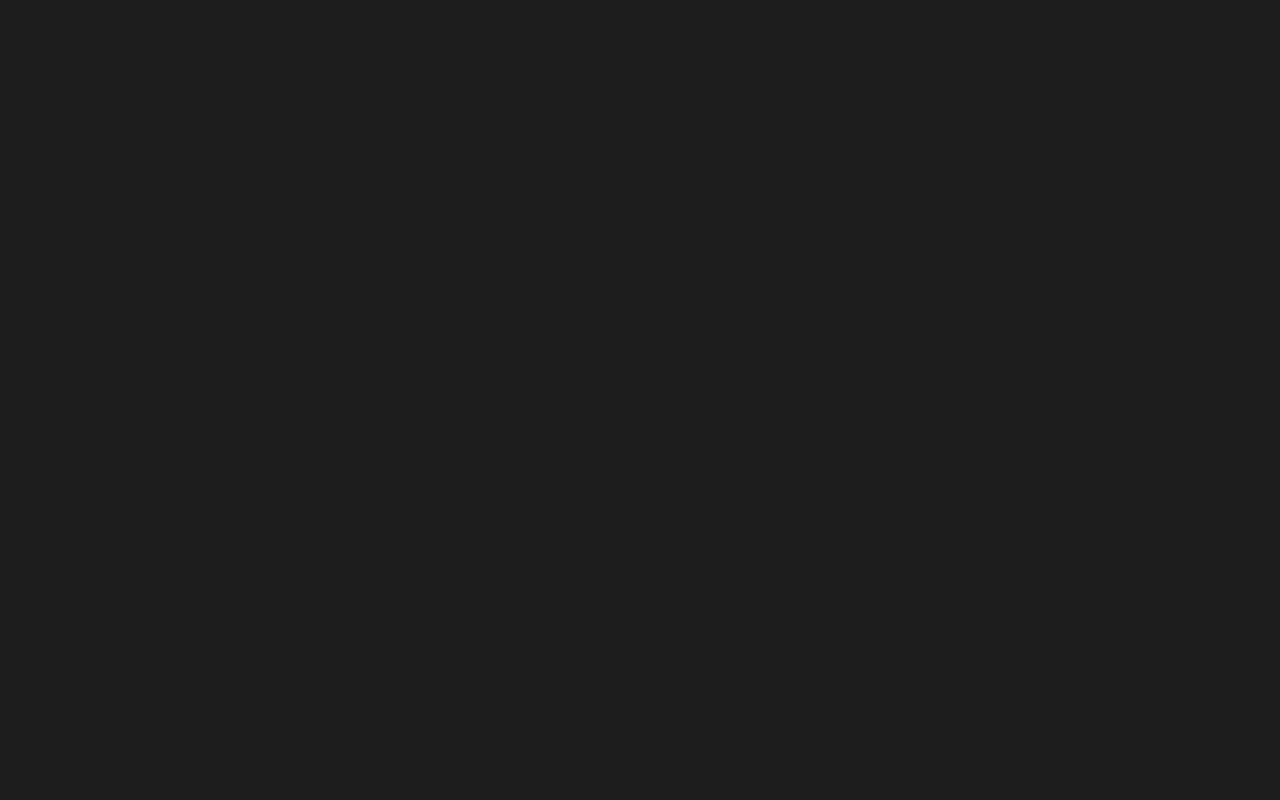
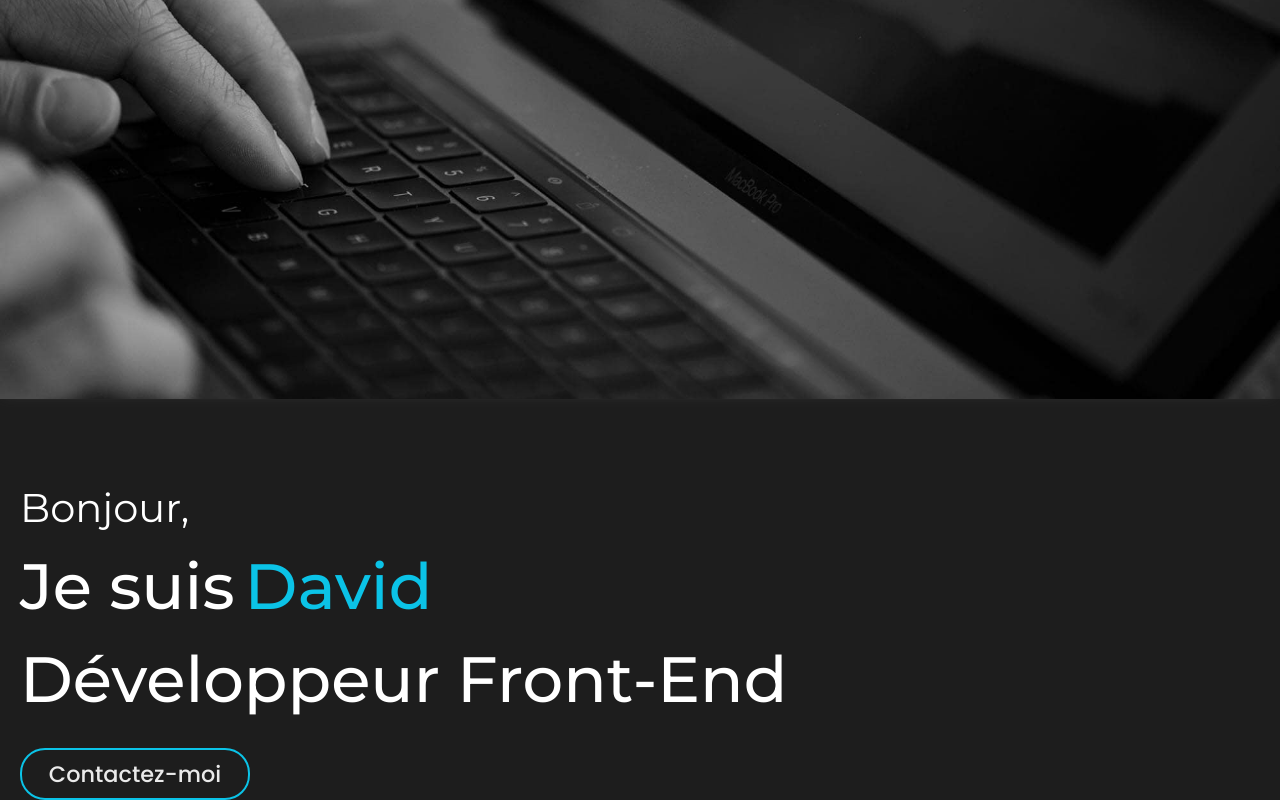
Before and after one commit to DavidDevPro/projet-12-portfolio-version-2, a React (Vite) app: page / in a window 1280 px wide. Shown: the part 331-1131 px from the top of the page. Before the commit the page ends 800 px from the top, so only its background shows below. Built offline with nearby package versions, Linux system fonts and the light colour scheme.

Commit message:
page d'accueil version 1 terminée

```diff
--- a/src/pages/HomePage.jsx
+++ b/src/pages/HomePage.jsx
@@ -1,7 +1,26 @@
 import React from "react";
+import background from "../assets/img/homeBackground.jpg";
+import { Link } from "react-router-dom";
 
 const HomePage = () => {
-  return <div className="homePage"></div>;
+  return (
+    <div className="homePage">
+      <img src={background} alt="image de la page d'accueil" />
+      <div className="homePage__container">
+        <div className="homePage__container__text">
+          <h2>Bonjour,</h2>
+          <div className="homePage__container__text__name">
+            <p>Je suis </p>
+            <span>David</span>
+          </div>
+          <p>Développeur Front-End</p>
+          <Link to="/contact">
+            <button>Contactez-moi</button>
+          </Link>
+        </div>
+      </div>
+    </div>
+  );
 };
 
 export default HomePage;
--- a/src/sass/pages/homePage.scss
+++ b/src/sass/pages/homePage.scss
@@ -0,0 +1,106 @@
+@import "../utils/mixins.scss";
+@import "../utils/variables.scss";
+
+.homePage {
+  img {
+    object-fit: cover;
+    background-position: center;
+    width: 100%;
+    height: 650px;
+    margin: 0px 0 80px;
+    filter: brightness(0.9);
+    box-shadow: rgba(104, 104, 104, 0.3) -2px 2px 12px -5px;
+  }
+
+  &__container {
+    @include montserrat;
+    color: $secondary_color;
+    width: 100%;
+    max-width: 1600px;
+    margin: auto;
+    padding: 0 20px;
+
+    &__text {
+      display: flex;
+      flex-direction: column;
+      gap: 15px;
+      h2 {
+        @include transition350;
+        font-size: 2.5em;
+        @media screen and (max-width: 1024px) {
+          font-size: 2em;
+        }
+        @media screen and (max-width: 768px) {
+          font-size: 2.2em;
+          text-align: center;
+        }
+      }
+
+      &__name {
+        @include transition350;
+        font-size: 4em;
+        font-weight: 500;
+        display: flex;
+        gap: 10px;
+        @media screen and (max-width: 1024px) {
+          font-size: 3.75em;
+        }
+        @media screen and (max-width: 768px) {
+          font-size: 3.4em;
+          margin: 0 auto;
+        }
+        @media screen and (max-width: 400px) {
+          font-size: 2em;
+        }
+
+        span {
+          color: $fourth_color;
+        }
+      }
+      p:nth-child(3) {
+        @include transition350;
+        font-size: 4em;
+        font-weight: 500;
+        @media screen and (max-width: 1024px) {
+          font-size: 3.75em;
+        }
+        @media screen and (max-width: 768px) {
+          font-size: 1.85em;
+          text-align: center;
+        }
+        @media screen and (max-width: 400px) {
+          font-size: 1.2em;
+        }
+      }
+      button {
+        @include transition350;
+        @include poppins;
+        font-size: 1.4em;
+        font-weight: 500;
+        color: $third_color;
+        background-color: transparent;
+        padding: 7px 25px;
+        border-radius: 25px;
+        border: 2px solid $fourth_color;
+        width: 230px;
+        margin-top: 15px;
+        cursor: pointer;
+
+        &:hover {
+          background: $secondary_color;
+          color: $primary_color;
+        }
+      }
+      a {
+        @include transition350;
+        @media screen and (max-width: 768px) {
+          display: flex;
+          justify-content: center;
+          align-items: center;
+          text-decoration: none;
+          margin-top: 50px;
+        }
+      }
+    }
+  }
+}
```
Also changed, not shown: src/assets/img/homeBackground.jpg (added).
